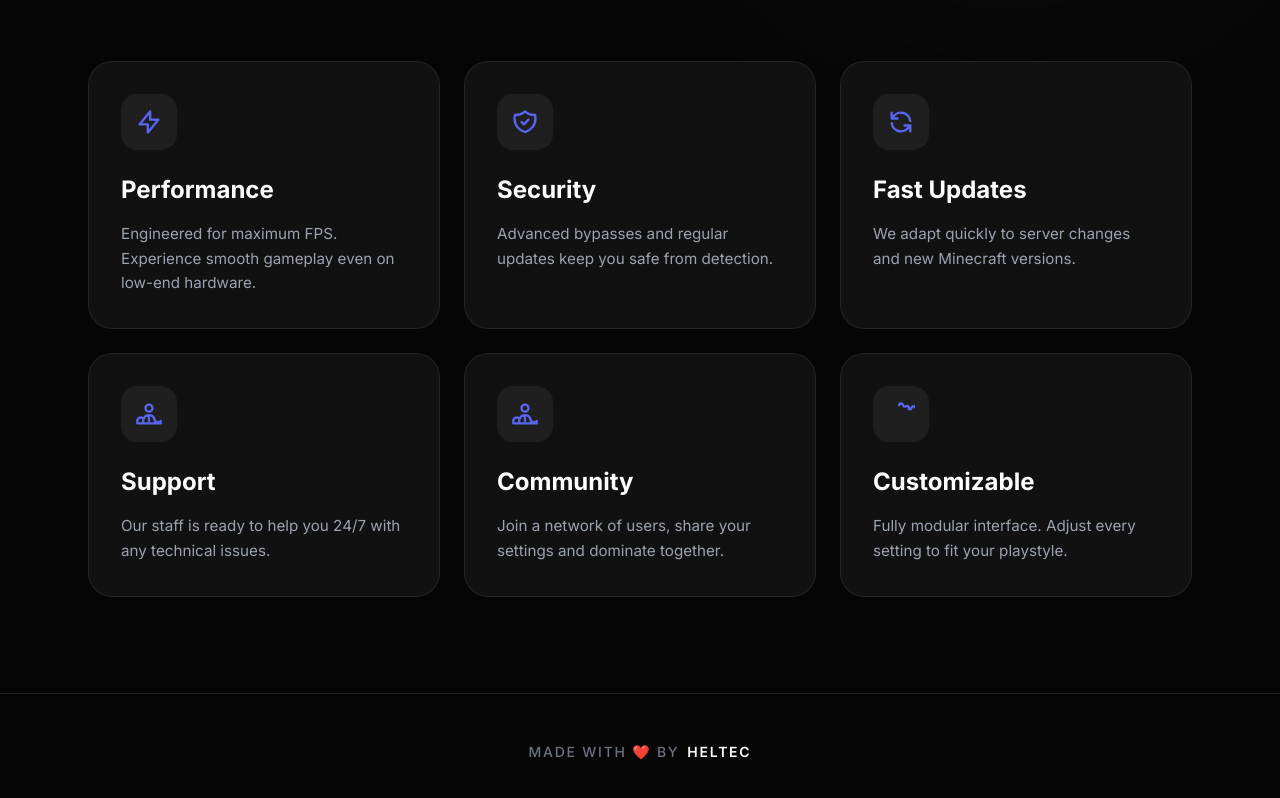
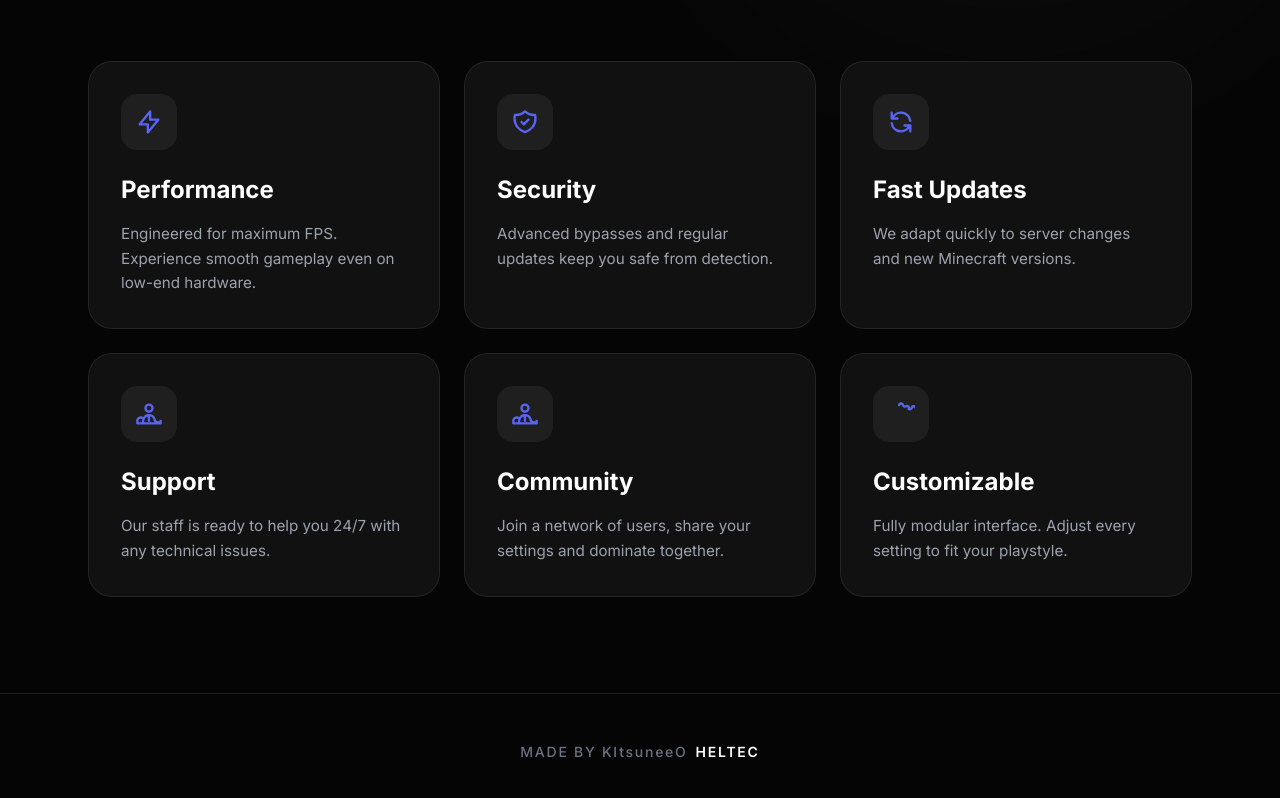
Before and after one commit to KitsuneeO/HeltecClient, a website: page index.html in a window 1280 px wide. Shown: the part 949-1747 px from the top of the page. Drawn offline with nearby package versions, Linux system fonts and the light colour scheme.

Commit message:
index.html

```diff
--- a/index.html
+++ b/index.html
@@ -364,7 +364,7 @@
         <div class="max-w-6xl mx-auto px-6 flex justify-center">
             <p onclick="window.location.href='https://discord.gg/qt9EwXRXrK'"
                class="heartbeat-hover text-gray-500 hover:text-white text-sm font-medium tracking-[0.125em] flex items-center gap-2 cursor-pointer transition-colors">
-                MADE WITH ❤️ BY
+                MADE BY KItsuneeO
                 <span class="font-semibold text-white">HELTEC</span>
             </p>
         </div>
```
